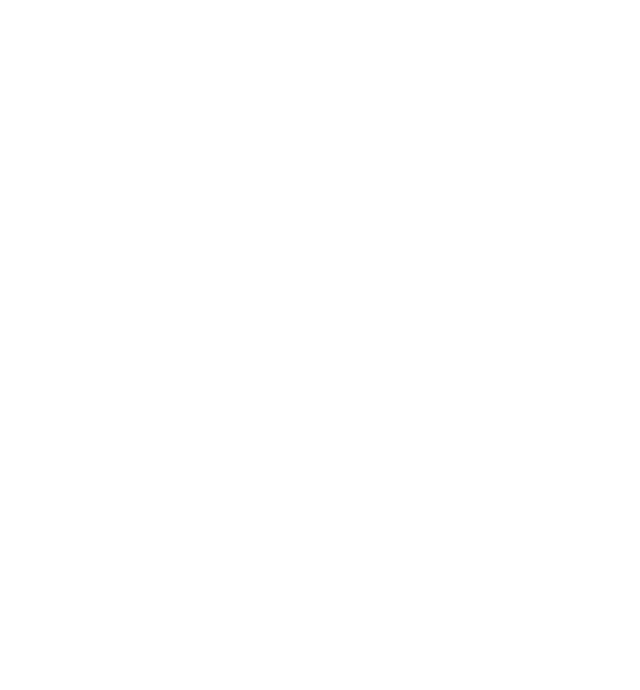
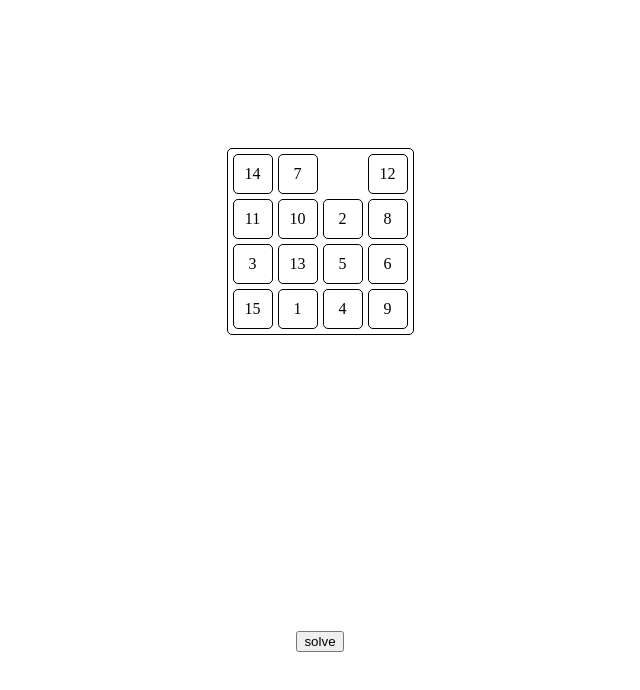
Before and after one commit to cod1r/15puzzle, a plain HTML site: page 15puzzle.html in a window 1280 px wide. Shown: the whole page, without its empty margins (320-960 px from the left). Drawn offline with Linux system fonts and the light colour scheme.

Commit message:
puzzle initialization.

```diff
--- a/15puzzle.html
+++ b/15puzzle.html
@@ -1,7 +1,10 @@
 <!DOCTYPE html>
 <html>
-  <body>
+  <body style='display: grid; place-items: center; height: 100vh; width: 100vw; margin: 0'>
+    <div id='puzzle' style='display: grid; grid-template-columns: repeat(4, 40px); grid-template-rows: repeat(4, 40px); gap: 5px; border: 1px solid black; border-radius: 5px; padding: 5px;'>
 
+    </div>
+    <button>solve</button>
   </body>
   <script src='15puzzle.js'></script>
 </html>
--- a/15puzzle.js
+++ b/15puzzle.js
@@ -1 +1,32 @@
 'use strict';
+let puzzleContainer = document.querySelector('#puzzle');
+
+let numberBank = [];
+for (let i = 0; i <= 15; i++) {
+  numberBank.push(i);
+}
+let puzzle = [];
+for (let i = 0; i < 4; i++) {
+  let row = [];
+  for (let j = 0; j < 4; j++) {
+    let randomNumber = Math.floor((Math.random() * numberBank.length));
+    let extractedNum = numberBank[randomNumber];
+    row.push(extractedNum);
+    numberBank.splice(randomNumber, 1);
+    let newEntry = document.createElement('div');
+    if (extractedNum !== 0) {
+      newEntry.style.display = 'flex';
+      newEntry.style.justifyContent = 'center';
+      newEntry.style.alignItems = 'center';
+      newEntry.style.borderRadius = '5px';
+      newEntry.style.borderColor = 'black';
+      newEntry.style.borderWidth = '1px';
+      newEntry.style.borderStyle = 'solid';
+      newEntry.innerText = extractedNum;
+    }
+    puzzleContainer.appendChild(newEntry);
+  }
+  puzzle.push(row);
+}
+
+let solveButton = document.querySelector('button');
```
